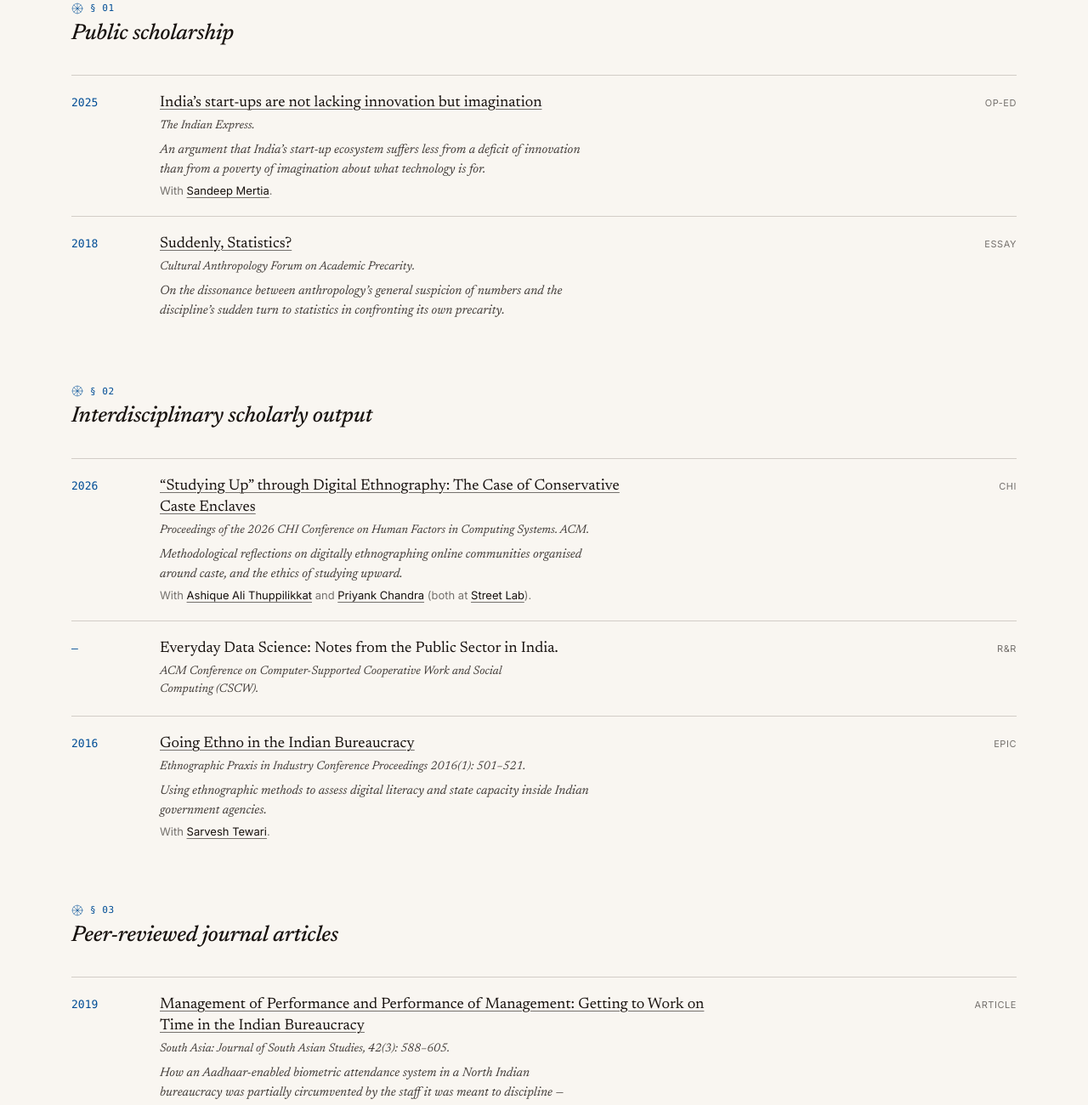
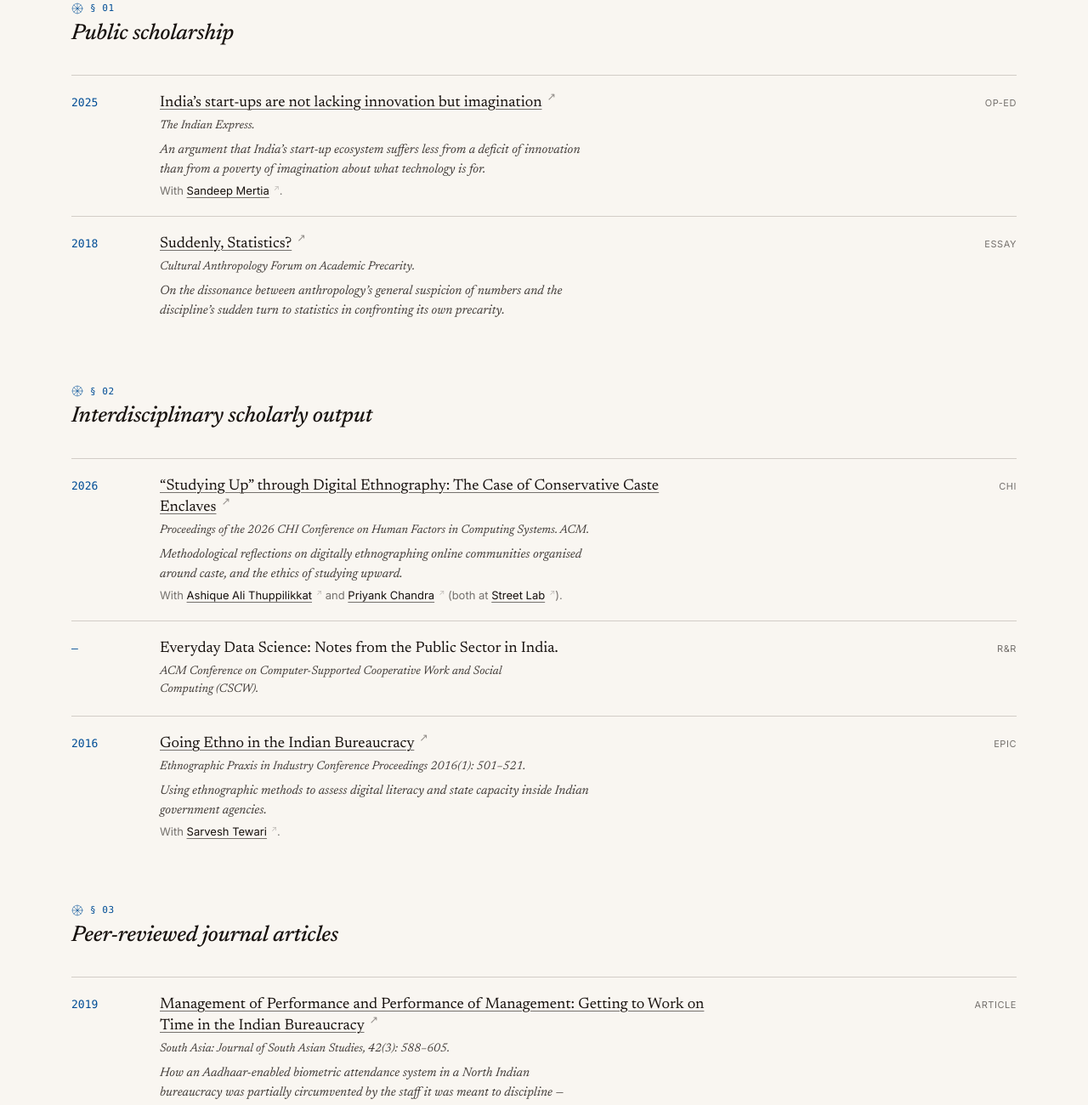
Before and after one commit to skishchampi/skishchampi.github.io, a Jekyll site: the page built from publications.md, in a window 1280 px wide. Shown: the part 382-1682 px from the top of the page at 85% size. Built offline with Jekyll 4.4.1, drawn with Linux system fonts in a browser that asks for light colours; some web fonts are replaced.

Commit message:
[prototype A] inline archive links: ↗ next to every external link
Adds a small ↗ superscript after each external link on publications.md
that points to the Wayback Machine's latest snapshot
(https://web.archive.org/web/2/URL — verified to redirect).

CSS .archive-link is subtle: 0.7em, faded, no underline, on a hover-
brighten. Visual texture cost is real — 11 small icons interleaved
through bibliographic text.

Prototype only — publications.md scope. DRAFT, do not merge as-is.

Co-Authored-By: Claude Opus 4.7 (1M context) <noreply@anthropic.com>

```diff
--- a/assets/css/style.css
+++ b/assets/css/style.css
@@ -489,6 +489,17 @@ main pre code { background: none; padding: 0; }
   scroll-margin-top: 80px;
 }
 .pub:last-of-type { border-bottom: 1px solid var(--rule); }
+.archive-link {
+  font-size: 0.7em;
+  margin-left: 0.15em;
+  vertical-align: super;
+  line-height: 0;
+  opacity: 0.45;
+  transition: opacity 0.15s var(--ease);
+}
+.archive-link a { color: var(--ink-3); text-decoration: none; border-bottom: none; }
+.archive-link:hover { opacity: 1; }
+.archive-link a:hover { color: var(--accent-blue); }
 .pub-anchor {
   position: absolute;
   left: -1.4em;
--- a/publications.md
+++ b/publications.md
@@ -26,10 +26,10 @@ description: "Publications by Aakash Solanki: public scholarship, interdisciplin
 <div class="pub" id="solanki-2025-express">
   <span class="yr">2025</span>
   <div class="main">
-    <p class="title"><a target="_blank" rel="noopener noreferrer" href="https://indianexpress.com/article/opinion/columns/india-start-ups-not-lacking-innovation-imagination-9974148/">India&rsquo;s start-ups are not lacking innovation but imagination</a></p>
+    <p class="title"><a target="_blank" rel="noopener noreferrer" href="https://indianexpress.com/article/opinion/columns/india-start-ups-not-lacking-innovation-imagination-9974148/">India&rsquo;s start-ups are not lacking innovation but imagination</a> <sup class="archive-link"><a target="_blank" rel="noopener noreferrer" href="https://web.archive.org/web/2/https://indianexpress.com/article/opinion/columns/india-start-ups-not-lacking-innovation-imagination-9974148/" aria-label="Wayback Machine archived copy">↗</a></sup></p>
     <p class="venue">The Indian Express.</p>
     <p class="blurb">An argument that India&rsquo;s start-up ecosystem suffers less from a deficit of innovation than from a poverty of imagination about what technology is for.</p>
-    <p class="note">With <a target="_blank" rel="noopener noreferrer" href="https://www.stevens.edu/profile/smertia">Sandeep Mertia</a>.</p>
+    <p class="note">With <a target="_blank" rel="noopener noreferrer" href="https://www.stevens.edu/profile/smertia">Sandeep Mertia</a> <sup class="archive-link"><a target="_blank" rel="noopener noreferrer" href="https://web.archive.org/web/2/https://www.stevens.edu/profile/smertia" aria-label="Wayback Machine archived copy">↗</a></sup>.</p>
   </div>
   <span class="tags">Op-ed</span>
   <a class="pub-anchor" href="#solanki-2025-express" aria-label="Permalink to this publication">#</a>
@@ -38,7 +38,7 @@ description: "Publications by Aakash Solanki: public scholarship, interdisciplin
 <div class="pub" id="solanki-2018-culanth">
   <span class="yr">2018</span>
   <div class="main">
-    <p class="title"><a target="_blank" rel="noopener noreferrer" href="https://culanth.org/fieldsights/suddenly-statistics">Suddenly, Statistics?</a></p>
+    <p class="title"><a target="_blank" rel="noopener noreferrer" href="https://culanth.org/fieldsights/suddenly-statistics">Suddenly, Statistics?</a> <sup class="archive-link"><a target="_blank" rel="noopener noreferrer" href="https://web.archive.org/web/2/https://culanth.org/fieldsights/suddenly-statistics" aria-label="Wayback Machine archived copy">↗</a></sup></p>
     <p class="venue">Cultural Anthropology Forum on Academic Precarity.</p>
     <p class="blurb">On the dissonance between anthropology&rsquo;s general suspicion of numbers and the discipline&rsquo;s sudden turn to statistics in confronting its own precarity.</p>
   </div>
@@ -51,10 +51,10 @@ description: "Publications by Aakash Solanki: public scholarship, interdisciplin
 <div class="pub" id="solanki-2026-chi">
   <span class="yr">2026</span>
   <div class="main">
-    <p class="title"><a target="_blank" rel="noopener noreferrer" href="https://doi.org/10.1145/3772318.3791530">&ldquo;Studying Up&rdquo; through Digital Ethnography: The Case of Conservative Caste Enclaves</a></p>
+    <p class="title"><a target="_blank" rel="noopener noreferrer" href="https://doi.org/10.1145/3772318.3791530">&ldquo;Studying Up&rdquo; through Digital Ethnography: The Case of Conservative Caste Enclaves</a> <sup class="archive-link"><a target="_blank" rel="noopener noreferrer" href="https://web.archive.org/web/2/https://doi.org/10.1145/3772318.3791530" aria-label="Wayback Machine archived copy">↗</a></sup></p>
     <p class="venue">Proceedings of the 2026 CHI Conference on Human Factors in Computing Systems. ACM.</p>
     <p class="blurb">Methodological reflections on digitally ethnographing online communities organised around caste, and the ethics of studying upward.</p>
-    <p class="note">With <a target="_blank" rel="noopener noreferrer" href="https://ischool.utoronto.ca/student-profile/ashique-ali-thuppilikkat/">Ashique Ali Thuppilikkat</a> and <a target="_blank" rel="noopener noreferrer" href="https://ischool.utoronto.ca/faculty-profile/priyank-chandra/">Priyank Chandra</a> (both at <a target="_blank" rel="noopener noreferrer" href="https://www.streetlab.tech/">Street Lab</a>).</p>
+    <p class="note">With <a target="_blank" rel="noopener noreferrer" href="https://ischool.utoronto.ca/student-profile/ashique-ali-thuppilikkat/">Ashique Ali Thuppilikkat</a> <sup class="archive-link"><a target="_blank" rel="noopener noreferrer" href="https://web.archive.org/web/2/https://ischool.utoronto.ca/student-profile/ashique-ali-thuppilikkat/" aria-label="Wayback Machine archived copy">↗</a></sup> and <a target="_blank" rel="noopener noreferrer" href="https://ischool.utoronto.ca/faculty-profile/priyank-chandra/">Priyank Chandra</a> <sup class="archive-link"><a target="_blank" rel="noopener noreferrer" href="https://web.archive.org/web/2/https://ischool.utoronto.ca/faculty-profile/priyank-chandra/" aria-label="Wayback Machine archived copy">↗</a></sup> (both at <a target="_blank" rel="noopener noreferrer" href="https://www.streetlab.tech/">Street Lab</a> <sup class="archive-link"><a target="_blank" rel="noopener noreferrer" href="https://web.archive.org/web/2/https://www.streetlab.tech/" aria-label="Wayback Machine archived copy">↗</a></sup>).</p>
   </div>
   <span class="tags">CHI</span>
   <a class="pub-anchor" href="#solanki-2026-chi" aria-label="Permalink to this publication">#</a>
@@ -73,10 +73,10 @@ description: "Publications by Aakash Solanki: public scholarship, interdisciplin
 <div class="pub" id="solanki-2016-epic">
   <span class="yr">2016</span>
   <div class="main">
-    <p class="title"><a target="_blank" rel="noopener noreferrer" href="https://doi.org/10.1111/1559-8918.2016.01107">Going Ethno in the Indian Bureaucracy</a></p>
+    <p class="title"><a target="_blank" rel="noopener noreferrer" href="https://doi.org/10.1111/1559-8918.2016.01107">Going Ethno in the Indian Bureaucracy</a> <sup class="archive-link"><a target="_blank" rel="noopener noreferrer" href="https://web.archive.org/web/2/https://doi.org/10.1111/1559-8918.2016.01107" aria-label="Wayback Machine archived copy">↗</a></sup></p>
     <p class="venue">Ethnographic Praxis in Industry Conference Proceedings 2016(1): 501–521.</p>
     <p class="blurb">Using ethnographic methods to assess digital literacy and state capacity inside Indian government agencies.</p>
-    <p class="note">With <a target="_blank" rel="noopener noreferrer" href="https://www.linkedin.com/in/sarveshtewari/">Sarvesh Tewari</a>.</p>
+    <p class="note">With <a target="_blank" rel="noopener noreferrer" href="https://www.linkedin.com/in/sarveshtewari/">Sarvesh Tewari</a> <sup class="archive-link"><a target="_blank" rel="noopener noreferrer" href="https://web.archive.org/web/2/https://www.linkedin.com/in/sarveshtewari/" aria-label="Wayback Machine archived copy">↗</a></sup>.</p>
   </div>
   <span class="tags">EPIC</span>
   <a class="pub-anchor" href="#solanki-2016-epic" aria-label="Permalink to this publication">#</a>
@@ -87,7 +87,7 @@ description: "Publications by Aakash Solanki: public scholarship, interdisciplin
 <div class="pub" id="solanki-2019-south-asia">
   <span class="yr">2019</span>
   <div class="main">
-    <p class="title"><a target="_blank" rel="noopener noreferrer" href="https://doi.org/10.1080/00856401.2019.1603262">Management of Performance and Performance of Management: Getting to Work on Time in the Indian Bureaucracy</a></p>
+    <p class="title"><a target="_blank" rel="noopener noreferrer" href="https://doi.org/10.1080/00856401.2019.1603262">Management of Performance and Performance of Management: Getting to Work on Time in the Indian Bureaucracy</a> <sup class="archive-link"><a target="_blank" rel="noopener noreferrer" href="https://web.archive.org/web/2/https://doi.org/10.1080/00856401.2019.1603262" aria-label="Wayback Machine archived copy">↗</a></sup></p>
     <p class="venue">South Asia: Journal of South Asian Studies, 42(3): 588–605.</p>
     <p class="blurb">How an Aadhaar-enabled biometric attendance system in a North Indian bureaucracy was partially circumvented by the staff it was meant to discipline — producing a performance of management rather than its substance.</p>
   </div>
@@ -119,10 +119,10 @@ description: "Publications by Aakash Solanki: public scholarship, interdisciplin
 <div class="pub" id="solanki-2020-untidy-data">
   <span class="yr">2020</span>
   <div class="main">
-    <p class="title"><a target="_blank" rel="noopener noreferrer" href="https://networkcultures.org/blog/publication/lives-of-data-essays-on-computational-cultures-from-india/">Untidy Data: Spreadsheet Practices in the Indian Bureaucracy</a></p>
-    <p class="venue">In Lives of Data: Essays on Computational Cultures from India, ed. <a target="_blank" rel="noopener noreferrer" href="https://www.stevens.edu/profile/smertia">Sandeep Mertia</a>. Theory on Demand 39. Amsterdam: Institute of Network Cultures.</p>
+    <p class="title"><a target="_blank" rel="noopener noreferrer" href="https://networkcultures.org/blog/publication/lives-of-data-essays-on-computational-cultures-from-india/">Untidy Data: Spreadsheet Practices in the Indian Bureaucracy</a> <sup class="archive-link"><a target="_blank" rel="noopener noreferrer" href="https://web.archive.org/web/2/https://networkcultures.org/blog/publication/lives-of-data-essays-on-computational-cultures-from-india/" aria-label="Wayback Machine archived copy">↗</a></sup></p>
+    <p class="venue">In Lives of Data: Essays on Computational Cultures from India, ed. <a target="_blank" rel="noopener noreferrer" href="https://www.stevens.edu/profile/smertia">Sandeep Mertia</a> <sup class="archive-link"><a target="_blank" rel="noopener noreferrer" href="https://web.archive.org/web/2/https://www.stevens.edu/profile/smertia" aria-label="Wayback Machine archived copy">↗</a></sup>. Theory on Demand 39. Amsterdam: Institute of Network Cultures.</p>
     <p class="blurb">On how spreadsheets — old and new media at once — produce the everyday work practices of an Indian bureaucracy.</p>
-    <p class="note"><a target="_blank" rel="noopener noreferrer" href="https://player.fm/series/new-books-in-technology-2421470/sandeep-mertia-lives-of-data-essays-on-computational-cultures-from-india-institute-of-networked-cultures-2020">→ Podcast discussion</a></p>
+    <p class="note"><a target="_blank" rel="noopener noreferrer" href="https://player.fm/series/new-books-in-technology-2421470/sandeep-mertia-lives-of-data-essays-on-computational-cultures-from-india-institute-of-networked-cultures-2020">→ Podcast discussion</a> <sup class="archive-link"><a target="_blank" rel="noopener noreferrer" href="https://web.archive.org/web/2/https://player.fm/series/new-books-in-technology-2421470/sandeep-mertia-lives-of-data-essays-on-computational-cultures-from-india-institute-of-networked-cultures-2020" aria-label="Wayback Machine archived copy">↗</a></sup></p>
   </div>
   <span class="tags">Chapter</span>
   <a class="pub-anchor" href="#solanki-2020-untidy-data" aria-label="Permalink to this publication">#</a>
```
